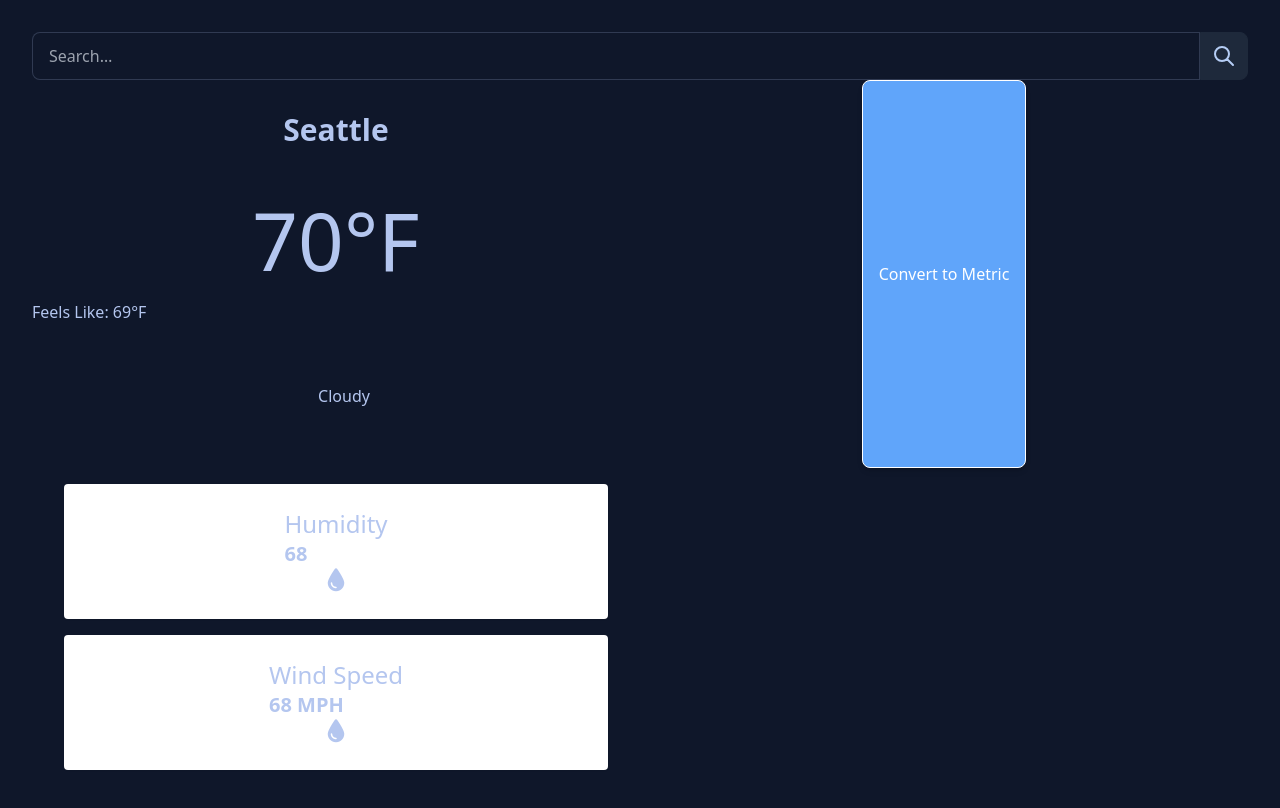
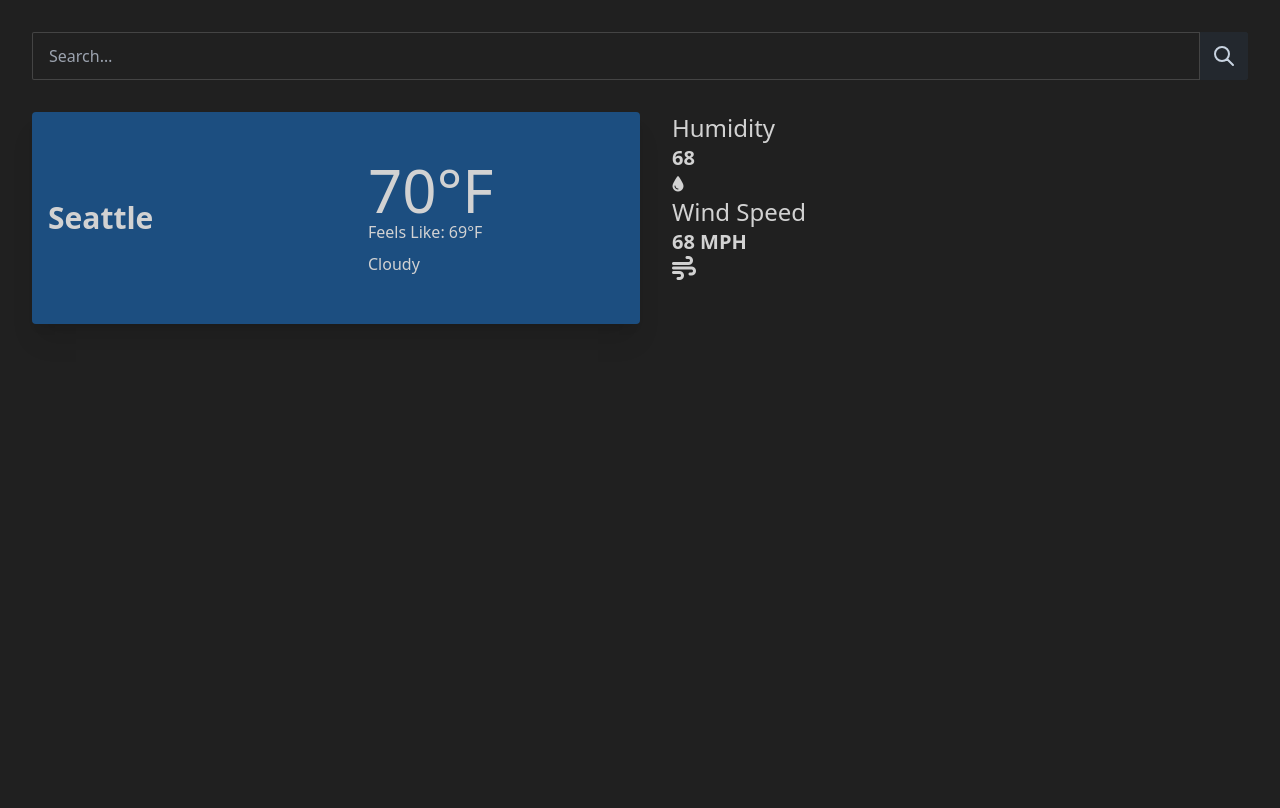
Before and after one commit to alabador/weather-app, a website: page index.html in a window 1280 px wide. Drawn offline with Linux system fonts and the light colour scheme; no server answers.

Commit message:
Create grid for layout

```diff
--- a/index.html
+++ b/index.html
@@ -1,13 +1,12 @@
 <!DOCTYPE html>
-<html lang="en" data-theme="night">
+<html lang="en" data-theme="business">
 	<head>
 		<meta charset="UTF-8" />
 		<meta http-equiv="X-UA-Compatible" content="IE=edge" />
 		<meta name="viewport" content="width=device-width, initial-scale=1.0" />
 		<meta
 			http-equiv="Content-Security-Policy"
-      content="upgrade-insecure-requests"
-    />
+			content="upgrade-insecure-requests" />
 		<title>Document</title>
 		<link href="./dist/output.css" rel="stylesheet" />
 		<link
@@ -15,8 +14,7 @@
 			href="https://cdnjs.cloudflare.com/ajax/libs/font-awesome/6.2.0/css/all.min.css"
 			integrity="sha512-xh6O/CkQoPOWDdYTDqeRdPCVd1SpvCA9XXcUnZS2FmJNp1coAFzvtCN9BmamE+4aHK8yyUHUSCcJHgXloTyT2A=="
 			crossorigin="anonymous"
-      referrerpolicy="no-referrer"
-    />
+			referrerpolicy="no-referrer" />
 	</head>
 	<body class="box-border sm:m-8">
 		<header class="header mt-8 object-center">
@@ -27,22 +25,22 @@
 							type="text"
 							placeholder="Search…"
 							class="input input-bordered flex-1 px"
-              id="searchbar"
-            />
-            <button type="submit" class="btn btn-square" form="search-form">
+							id="searchbar" />
+						<button
+							type="submit"
+							class="btn btn-square"
+							form="search-form">
 							<svg
 								xmlns="http://www.w3.org/2000/svg"
 								class="h-6 w-6"
 								fill="none"
 								viewBox="0 0 24 24"
-                stroke="currentColor"
-              >
+								stroke="currentColor">
 								<path
 									stroke-linecap="round"
 									stroke-linejoin="round"
 									stroke-width="2"
-                  d="M21 21l-6-6m2-5a7 7 0 11-14 0 7 7 0 0114 0z"
-                />
+									d="M21 21l-6-6m2-5a7 7 0 11-14 0 7 7 0 0114 0z" />
 							</svg>
 						</button>
 					</div>
@@ -51,35 +49,38 @@
 		</header>
 
 		<main>
-      <div class="grid grid-cols-1 md:grid-cols-2">
+			<div class="grid grid-cols-1 md:grid-cols-2 mt-8">
+                <!-- <div class="grid col-span-2 w-full h-8 bg-slate-300"></div> div for bg -->
+				<div class="card grid grid-cols-2 bg-primary shadow-xl p-4">
 					<div
-          class="weather-main-container artboard artboard-horizontal"
-        >
-          <div
-            class="location-header-container flex flex-col items-center justify-center pt-8"
-          >
-            <h3 class="location-header text-3xl font-semibold">Seattle</h3>
+						class="location-header-container flex flex-col justify-center">
+						<h3 class="location-header text-3xl font-semibold">
+							Seattle
+						</h3>
 					</div>
-          <div
-            class="current-weather-container grid grid-cols-1 grid-rows-2 mt-8"
-          >
-            <div class="location-main weather-grid">
+					<div class="current-weather-container card-body">
+						<div class="location-main">
 							<div class="current-temp-container">
-                <h1 class="current-temp text-massive text-center">
+								<h1
+									class="current-temp text-6xl">
 									<span class="temp-number">70</span>°F
 								</h1>
 							</div>
 							<div class="feels-like-container">
 								<h3 class="feels-like">
-                  Feels Like: <span class="feels-like-number">69</span>°F
+									Feels Like:
+									<span class="feels-like-number">69</span>°F
 								</h3>
 							</div>
 						</div>
 						<div
-              class="sky-main flex flex-row items-center justify-center gap-4"
-            >
+							class="sky-main flex flex-row items-center">
 							<div class="sky-icon-container">
-                <img class="weather-icon" src="" alt="" srcset="" />
+								<!-- <img
+									class="weather-icon"
+									src=""
+									alt=""
+									srcset="" /> -->
 							</div>
 							<div class="sky-description-container">
 								<h3 class="sky-description">Cloudy</h3>
@@ -88,17 +89,12 @@
 					</div>
 				</div>
 
-        <div class="temp-switch-container flex justify-center">
-          <button
-            class="temp-switch py-2 px-4 bg-blue-400 text-white rounded-lg shadow-md hover:bg-blue-500 focus:outline-none focus:ring-2"
-          >
-            Convert to Metric
-          </button>
-        </div>
 				<section class="weather-stats mx-8">
 					<div class="humidity-container card">
 						<div class="humidity-info">
-              <h3 class="humidity-header text-2xl font-light">Humidity</h3>
+							<h3 class="humidity-header text-2xl font-light">
+								Humidity
+							</h3>
 							<h2 class="humidity-value text-xl font-bold">68</h2>
 						</div>
 						<div class="humidity-icon">
@@ -107,13 +103,15 @@
 					</div>
 					<div class="wind-container card">
 						<div class="wind-info">
-              <h3 class="wind-header text-2xl font-light">Wind Speed</h3>
+							<h3 class="wind-header text-2xl font-light">
+								Wind Speed
+							</h3>
 							<h2 class="wind-value text-xl font-bold">
 								<span class="wind-number">68</span> MPH
 							</h2>
 						</div>
 						<div class="wind-icon">
-              <i class="fa-solid fa-droplet"></i>
+							<i class="fa-solid fa-wind"></i>
 						</div>
 					</div>
 				</section>
--- a/src/input.css
+++ b/src/input.css
@@ -6,15 +6,11 @@
     @apply flex flex-col justify-center items-center text-center;
 } */
 
-.card{
-    @apply flex justify-between items-center bg-white rounded shadow-sm p-6 my-4;
-}
-
 .fa-cloud {
     font-size: 64px;
 }
 
-.fa-droplet {
+.fa-wind {
     font-size: 24px;
 }
 
--- a/src/main.js
+++ b/src/main.js
@@ -1,4 +1,5 @@
-
+//testing purposes
+// https://api.openweathermap.org/data/2.5/weather?q=london&units=imperial&APPID=fb47c3a686e3aefa6c40797334a495df
 let weather = {
     apiKey: "fb47c3a686e3aefa6c40797334a495df",
     getWeather: function(city) {
@@ -14,6 +15,10 @@ let weather = {
             this.displayWeather(data);
             this.conversion = 'imperial';
         });
+    },
+
+    getForecast: async function(city) {
+        const response = await fetch()
     },
     //next function is to display to ui
     displayWeather: function(data) {
@@ -31,15 +36,20 @@ let weather = {
         document.querySelector('.wind-number').textContent = speed;
         console.log(main);
     },
+
+    displayForecast: function(data) {
+
+    },
+
     search: function() {
         this.getWeather(document.querySelector('#searchbar').value);
     },
-    changeImg: function() {
-        const imageUrl = "url('https://picsum.photos/800')";
-        const body = document.querySelector('body');
-        // document.body.style.backgroundImage = none;
-        document.body.style.backgroundImage = imageUrl;
-    },
+    // changeImg: function() {
+    //     const imageUrl = "url('https://picsum.photos/800')";
+    //     const body = document.querySelector('body');
+    //     // document.body.style.backgroundImage = none;
+    //     document.body.style.backgroundImage = imageUrl;
+    // },
     conversion: 'imperial',
 }
 
@@ -53,7 +63,7 @@ const form = document.querySelector('#search-form');
 form.addEventListener("submit", function(e) {
     e.preventDefault();
     weather.search();
-    weather.changeImg();
+    // weather.changeImg();
 });
 
 const switchButton = document.querySelector('.temp-switch');
--- a/tailwind.config.js
+++ b/tailwind.config.js
@@ -27,6 +27,6 @@ module.exports = {
   },
   plugins: [require('daisyui')],
   daisyui: {
-    themes: ["coffee", "luxury", "pastel", "business", "retro", "garden", "forest", "night"],
+    themes: ["coffee", "luxury", "pastel", "business", "retro", "garden", "forest", "night", "autumn"],
   },
 }
```
Also changed, not shown: dist/output.css. Lines whose indentation alone changed are shown as unchanged.
